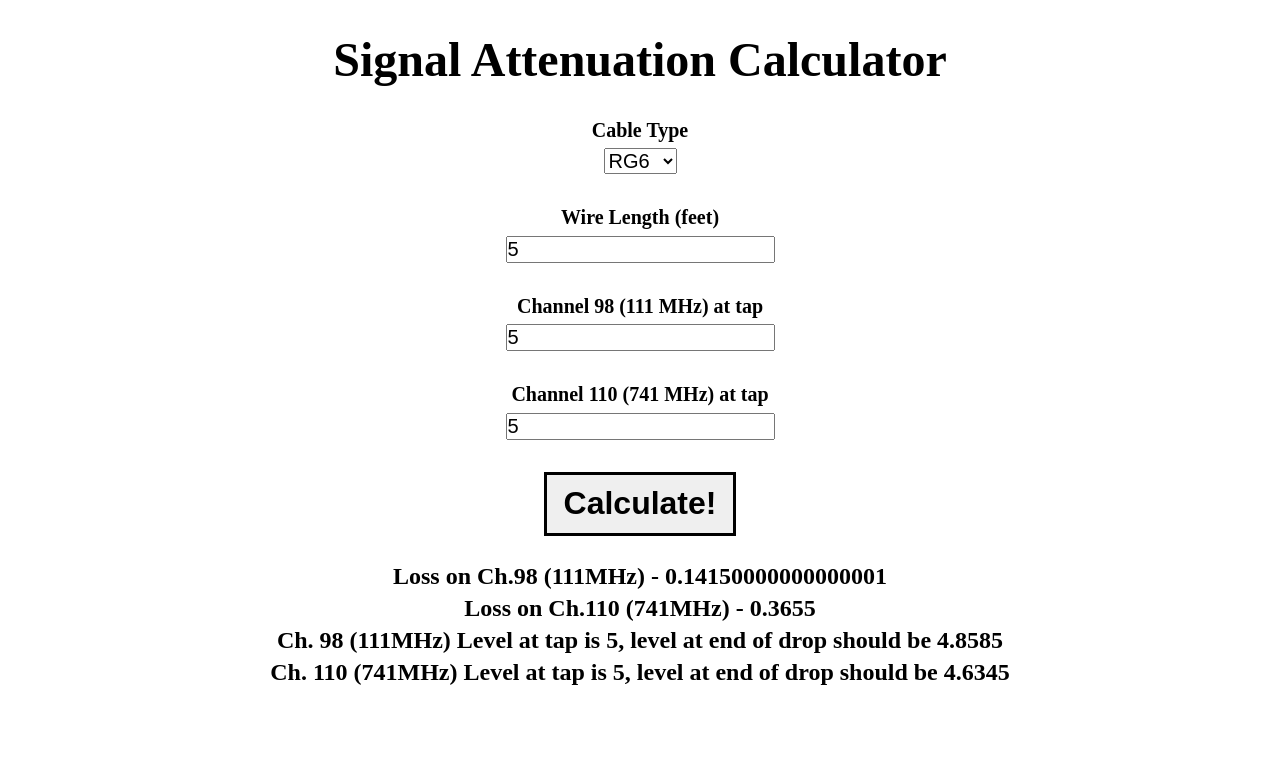
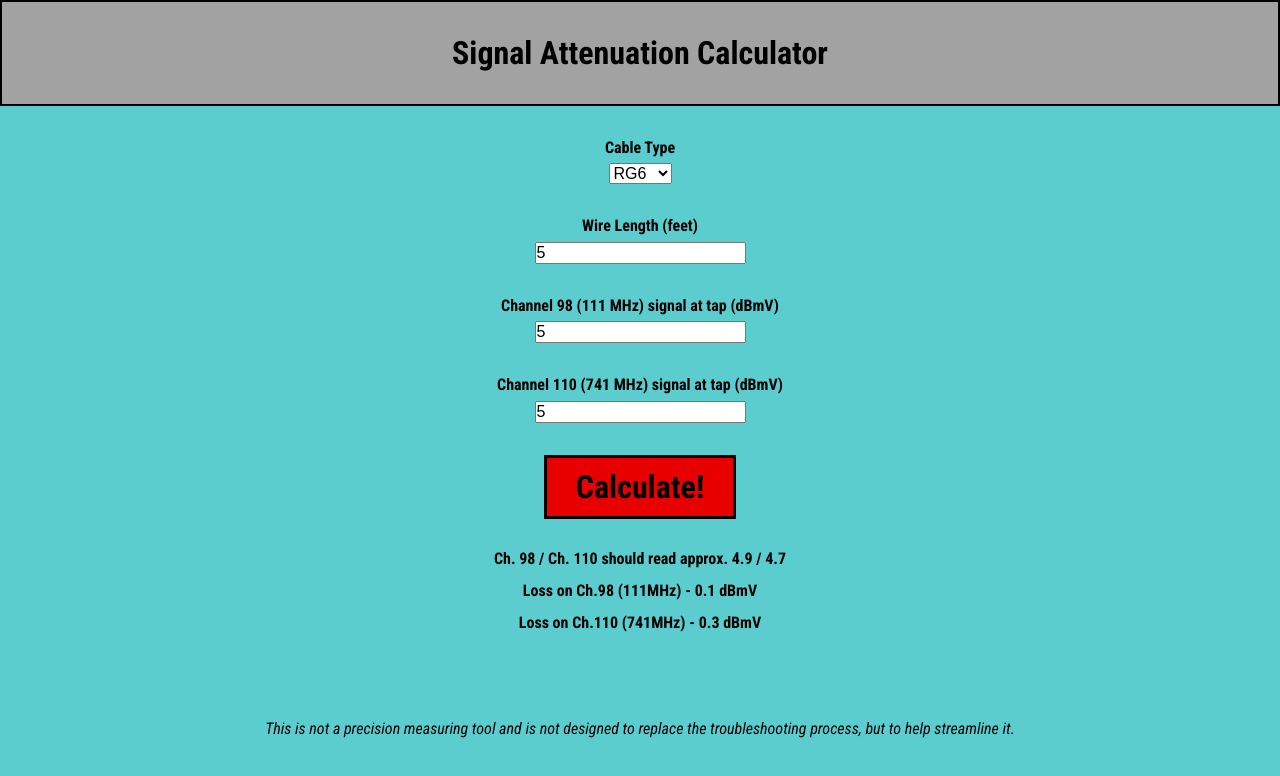
Before and after one commit to stevebagz/cablecalc, a plain HTML site: page index.html in a window 1280 px wide. Both pictures are taken after typing "5", "5", "5" into the empty fields and a click on the button "Calculate!". Drawn offline with Linux system fonts and the light colour scheme.

Commit message:
update conversion rates, add color, decimal rounding, disclaimer

```diff
--- a/index.html
+++ b/index.html
@@ -22,10 +22,10 @@
             <label for="wireLength">Wire Length &#40;feet&#41;</label>
                 <input type="number" required id="wireLength" name="wireLength">
 
-            <label for="lowFreq">Channel 98 &#40;111 MHz&#41; at tap</label>
+            <label for="lowFreq">Channel 98 &#40;111 MHz&#41; signal at tap &#40;dBmV&#41;</label>
             <input type="number" name="lowFreq" id="lowFreq" required>
 
-            <label for="hiFreq">Channel 110 &#40;741 MHz&#41; at tap</label>
+            <label for="hiFreq">Channel 110 &#40;741 MHz&#41; signal at tap &#40;dBmV&#41;</label>
                 <input type="number" name="hiFreq" id="hiFreq" required>
 
             <button type="submit">Calculate!</button>
@@ -35,5 +35,10 @@
     <div id="answer-container">
         <p id="answerText"></p>
     </div>
+    <div id="disclaimer">
+        <p id="disclaimer-text">This is not a precision measuring tool and is not designed to replace the troubleshooting process,
+            but to help streamline it.
+        </p>
+    </div>
 </body>
 </html>
--- a/script.js
+++ b/script.js
@@ -2,31 +2,29 @@
 function calculate() {
     let wireSelection = document.getElementById("wireSize").value;
     let cableLength = document.getElementById("wireLength").value;
-    let rg6LowLossPer100 = 2.83;
-    let rg6HighLossPer100 = 7.31;
-    let rg11LowLossPer100 = 1.49;
-    let rg11HighLossPer100 = 3.85;
+    let rg6LowLossPer100 = 2.3;
+    let rg6HighLossPer100 = 5.65;
+    let rg11LowLossPer100 = 1.35;
+    let rg11HighLossPer100 = 3.65;
     let answerLow = null;
     let answerHigh = null;
     let inputLow = document.getElementById("lowFreq").value;
     let inputHigh = document.getElementById("hiFreq").value;
 
     if (wireSelection === "RG6") {
-        answerLow = ((cableLength/100) * rg6LowLossPer100);
-        answerHigh = ((cableLength/100) * rg6HighLossPer100);
+        answerLow = Math.round(((cableLength/100) * rg6LowLossPer100) * 10) /10;
+        answerHigh = Math.round(((cableLength/100) * rg6HighLossPer100) * 10) /10;
 
-        document.getElementById("answerText").innerText = `Loss on Ch.98 (111MHz) - ${answerLow}
-        Loss on Ch.110 (741MHz) - ${answerHigh}
-        Ch. 98 (111MHz) Level at tap is ${inputLow}, level at end of drop should be ${inputLow - answerLow}
-        Ch. 110 (741MHz) Level at tap is ${inputHigh}, level at end of drop should be ${inputHigh - answerHigh}`
+        document.getElementById("answerText").innerText = `Ch. 98 / Ch. 110 should read approx. ${inputLow - answerLow} / ${inputHigh - answerHigh}
+        Loss on Ch.98 (111MHz) - ${answerLow} dBmV
+        Loss on Ch.110 (741MHz) - ${answerHigh} dBmV`
     }
     else {
-        answerLow = ((cableLength/100) * rg11LowLossPer100);
-        answerHigh = ((cableLength/100) * rg11HighLossPer100);
+        answerLow = Math.round(((cableLength/100) * rg11LowLossPer100) * 10) /10;
+        answerHigh = Math.round(((cableLength/100) * rg11HighLossPer100) * 10) /10;
 
-        document.getElementById("answerText").innerText = `Loss on Ch.98 (111MHz) - ${answerLow}
-        Loss on Ch.110 (741MHz) - ${answerHigh}
-        Ch. 98 (111MHz) Level at tap is ${inputLow}, level at end of drop should be ${inputLow - answerLow}
-        Ch. 110 (741MHz) Level at tap is ${inputHigh}, level at end of drop should be ${inputHigh - answerHigh}`
+        document.getElementById("answerText").innerText = `Ch. 98 / Ch. 110 should read approx. ${inputLow - answerLow} / ${inputHigh - answerHigh}
+        Loss on Ch.98 (111MHz) - ${answerLow} dBmV
+        Loss on Ch.110 (741MHz) - ${answerHigh} dBmV`
     }
 }
--- a/styles.css
+++ b/styles.css
@@ -1,16 +1,27 @@
+@import url('https://fonts.googleapis.com/css2?family=Roboto+Condensed:ital,wght@0,100..900;1,100..900&display=swap');
+
+
 * {
     margin: 0;
     padding: 0;
     box-sizing: border-box;
 }
 
+body {
+    background-color: rgb(92, 205, 207);
+    font-family: "Roboto Condensed", sans-serif;
+}
+
 header {
     text-align: center;
     padding: 2rem 0rem 2rem 0rem;
-    font-size: 1.5rem;
+    font-size: 1rem;
+    background-color: rgb(162, 162, 162);
+    border: solid 2px black;
 }
 
 #main-section form {
+    margin-top: 2rem;
     display: flex;
     flex-direction: column;
     align-items: center;
@@ -19,12 +30,12 @@ header {
 
 label {
     margin-bottom: .4rem;
-    font-size: 1.25rem;
+    font-size: 1rem;
 }
 
 select, input {
     margin-bottom: 2rem;
-    font-size: 1.25rem;
+    font-size: 1rem;
 }
 
 button {
@@ -33,12 +44,21 @@ button {
     font-size: 2rem;
     font-weight: 700;
     border: solid 3px black;
+    background-color: rgb(232, 0, 0);
+    font-family: "Roboto Condensed", sans-serif;
 }
 
 #answer-container {
     margin-top: 1.5rem;
     text-align: center;
-    font-size: 1.5rem;
+    font-size: 1rem;
     font-weight: 700;
     line-height: 2rem;
 }
+
+#disclaimer {
+    margin-top: 5rem;
+    text-align: center;
+    font-style: italic;
+    padding-bottom: 2rem;
+}
```
